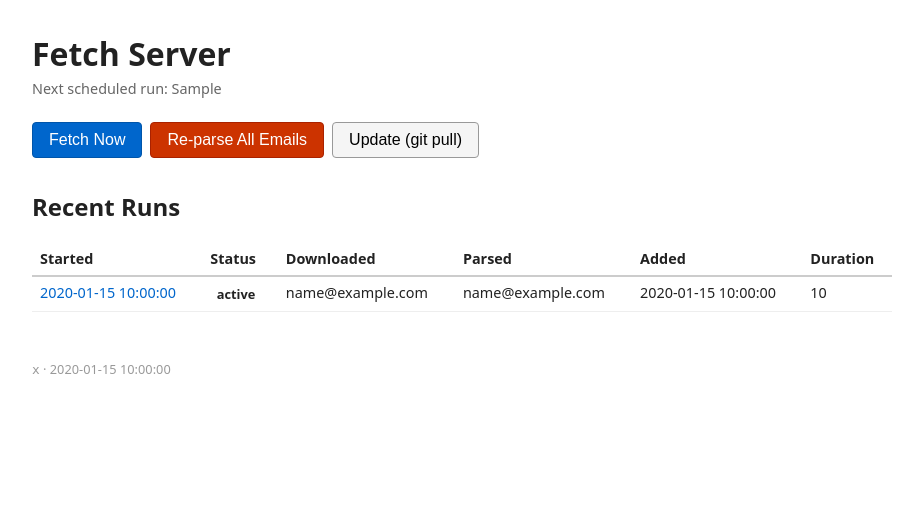
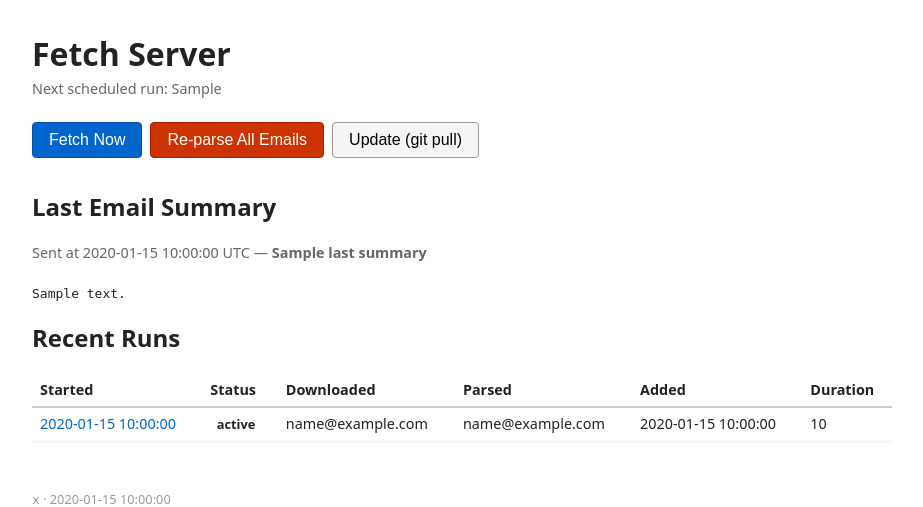
Before and after one commit to idealisms/spent, a FastAPI app: template fetch-server/templates/index.html in a window 1280 px wide. Shown: the top 507 px of the page, without its empty margins (178-1101 px from the left). Run offline with FastAPI, Linux system fonts and the light colour scheme; the template is opened without the code that fills it: most values are stand-ins (such as "Sample title", 1, 10 or a date in 2020).

Commit message:
fetch-server: fix daily summary bug, log skip reasons, show in UI (#99)
* fetch-server: fix daily summary bug, log skip reasons, show in UI

The smtp_user config guard was checking a key that is never actually used
(email is sent via Gmail API, not SMTP), so summaries silently never sent
unless smtp_user happened to be in config.json. Now only summary_to is
required.

Each skip path now prints a reason to stdout (visible in systemd logs).
The last summary attempt (sent or skipped) is stored in memory and shown
on the index page so it's easy to verify what happened.

https://claude.ai/code/session_01AqYkfpkSi2aTZabQX4MDHg

* docs: add development workflow rule to CLAUDE.md

Always branch, never merge to main without user approval.

https://claude.ai/code/session_01AqYkfpkSi2aTZabQX4MDHg

---------

Co-authored-by: Claude <noreply@anthropic.com>

```diff
--- a/fetch-server/server.py
+++ b/fetch-server/server.py
@@ -23,6 +23,9 @@ _scheduler = BackgroundScheduler()
 _config = cfg.load()
 _conn = db.get_conn(_config['db_path'])
 db.init_db(_config['db_path'])
+
+# Last daily summary attempt: {'sent_at', 'subject', 'body'} or {'skipped_at', 'reason'}
+_last_summary: dict | None = None
 
 templates = Jinja2Templates(directory='templates')
 
@@ -52,13 +55,22 @@ def _reschedule(interval_minutes: int):
 
 
 def _send_daily_summary():
-    cfg = _config
-    if not cfg.get('summary_to') or not cfg.get('smtp_user'):
+    global _last_summary
+    conf = _config
+
+    def _skip(reason: str):
+        global _last_summary
+        print(f'Daily summary skipped: {reason}')
+        _last_summary = {'skipped_at': datetime.now(timezone.utc).isoformat(), 'reason': reason}
+
+    if not conf.get('summary_to'):
+        _skip('summary_to not configured')
         return
 
     since = (datetime.now(timezone.utc) - timedelta(hours=24)).isoformat()
     runs = db.get_runs_since(_conn, since)
     if not runs:
+        _skip('no successful runs with transactions in the past 24 hours')
         return
 
     transactions = []
@@ -68,6 +80,7 @@ def _send_daily_summary():
 
     count = len(transactions)
     if count == 0:
+        _skip('runs found but added_transactions lists were all empty')
         return
 
     lines = [f'{count} new transaction{"s" if count != 1 else ""} in the past 24 hours:\n']
@@ -77,8 +90,13 @@ def _send_daily_summary():
 
     body = '\n'.join(lines)
     subject = f'Spent: {count} new transaction{"s" if count != 1 else ""}'
-    pipeline.send_email(cfg, cfg['summary_to'], subject, body)
-    print(f'Daily summary sent: {count} transaction(s)')
+    pipeline.send_email(conf, conf['summary_to'], subject, body)
+    print(f'Daily summary sent to {conf["summary_to"]}: {count} transaction(s)')
+    _last_summary = {
+        'sent_at': datetime.now(timezone.utc).isoformat(),
+        'subject': subject,
+        'body': body,
+    }
 
 
 @asynccontextmanager
@@ -137,6 +155,7 @@ async def index(request: Request):
         'next_run': next_run,
         'running': _is_running(),
         'git': _git,
+        'last_summary': _last_summary,
     })
 
 
--- a/fetch-server/templates/index.html
+++ b/fetch-server/templates/index.html
@@ -54,6 +54,18 @@
       <button>Update (git pull)</button>
     </form>
   </div>
+
+  <h2>Last Email Summary</h2>
+  {% if last_summary %}
+    {% if last_summary.get('sent_at') %}
+    <p class="meta">Sent at {{ last_summary.sent_at[:19].replace('T', ' ') }} UTC &mdash; <strong>{{ last_summary.subject }}</strong></p>
+    <pre>{{ last_summary.body }}</pre>
+    {% else %}
+    <p class="meta">Skipped at {{ last_summary.skipped_at[:19].replace('T', ' ') }} UTC &mdash; {{ last_summary.reason }}</p>
+    {% endif %}
+  {% else %}
+  <p style="color:#999;font-style:italic">No summary attempted since server start.</p>
+  {% endif %}
 
   <h2>Recent Runs</h2>
   {% if runs %}
```
Also changed, not shown: CLAUDE.md (+6 -0 lines).
